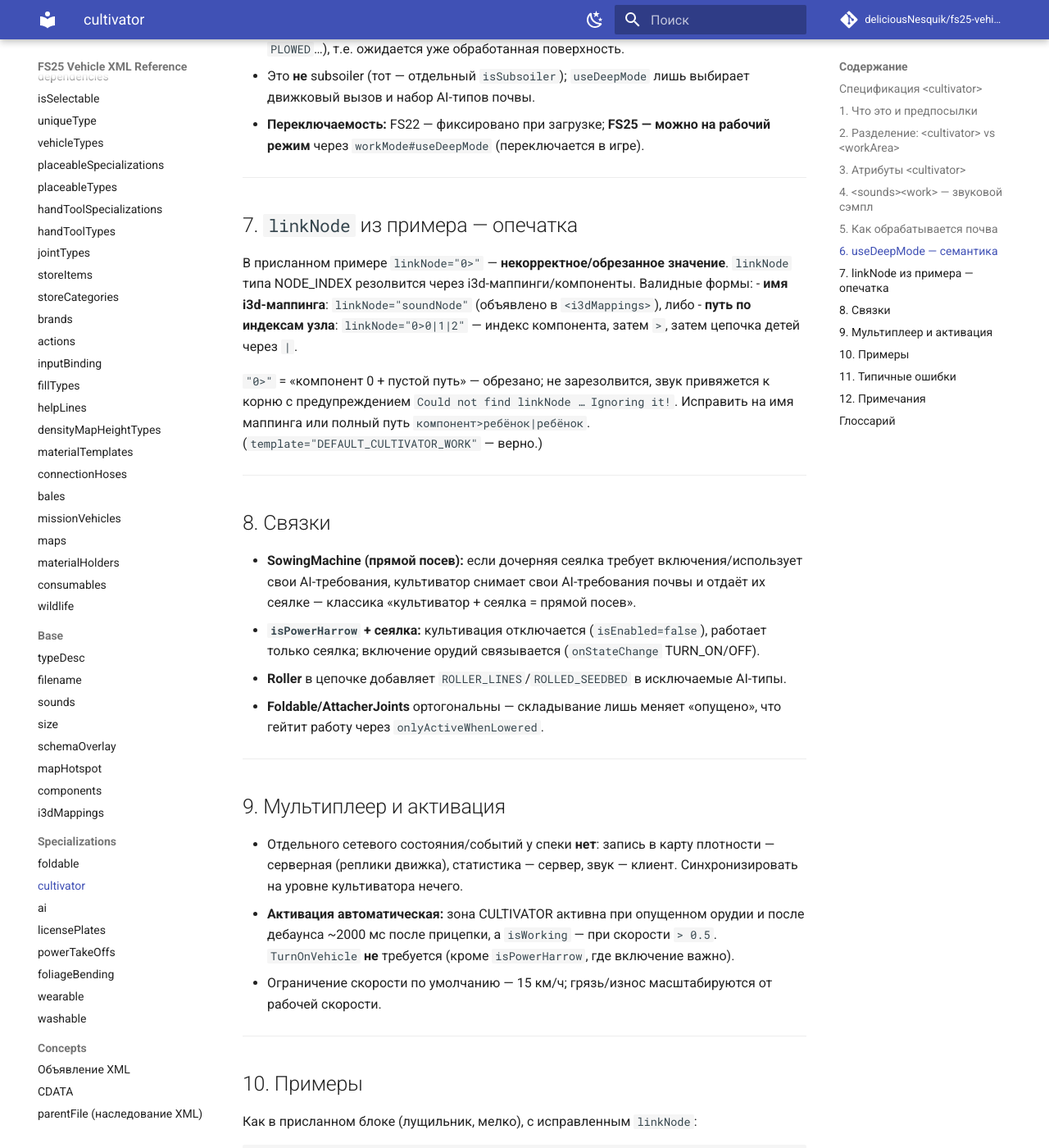
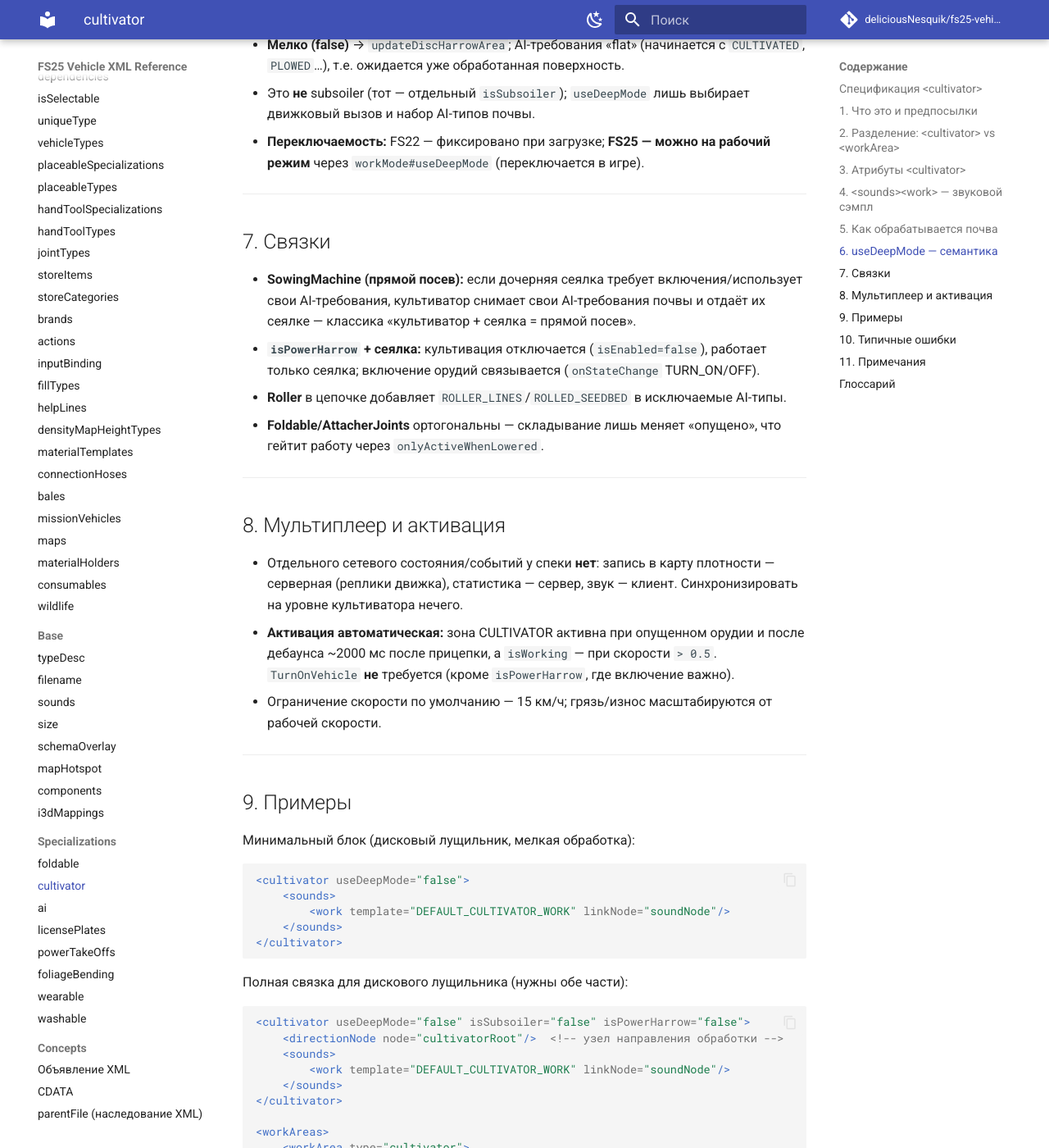
Before and after one commit to deliciousNesquik/fs25-vehicle-xml-reference, an MkDocs documentation site: the page built from docs/specializations/cultivator.md, in a window 1280 px wide and 1400 px high, scrolled down 3640 px. Shown: the whole window at 82% size. Built offline with MkDocs 1.6.1 and Material for MkDocs 9.7.7, drawn with Linux system fonts in a browser that asks for light colours; comment, search, counter and statistics services are not loaded; some of the changed text lies outside the part shown.

Commit message:
docs: cultivator/parentFile — present authoritative form, drop critique of pasted example

````diff
--- a/docs/specializations/cultivator.md
+++ b/docs/specializations/cultivator.md
@@ -64,7 +64,7 @@
 | Атрибут | Тип | По умолчанию | Описание |
 |---|---|---|---|
 | `template` | STRING[^string] | — | Имя шаблона из `$data/sounds/soundTemplates.xml` (напр. `DEFAULT_CULTIVATOR_WORK`) — даёт файл и все параметры; далее переопределяют только нужное. |
-| `linkNode` | NODE | компонент/корень | Узел i3d, к которому привязан 3D-звук (позиция источника). Не резолвится → откат к корню + предупреждение. |
+| `linkNode` | NODE | компонент/корень | Узел i3d — привязка 3D-звука (позиция источника). Значение: имя i3d-маппинга или путь `компонент>ребёнок|ребёнок`; если не резолвится — откат к корню. |
 | `linkNodeOffset` | VEC3 | — | Смещение источника от `linkNode`. |
 | `file` | STRING | из шаблона | Путь WAV/OGG (обычно из шаблона). |
 | `innerRadius` / `outerRadius` | FLOAT[^float] | `5` / `80` | Радиус полной громкости / затухания. |
@@ -112,21 +112,7 @@
 
 ---
 
-## 7. `linkNode` из примера — опечатка
-
-В присланном примере `linkNode="0>"` — **некорректное/обрезанное значение**. `linkNode` типа NODE_INDEX
-резолвится через i3d-маппинги/компоненты. Валидные формы:
-- **имя i3d-маппинга**: `linkNode="soundNode"` (объявлено в `<i3dMappings>`), либо
-- **путь по индексам узла**: `linkNode="0>0|1|2"` — индекс компонента, затем `>`, затем цепочка детей
-  через `|`.
-
-`"0>"` = «компонент 0 + пустой путь» — обрезано; не зарезолвится, звук привяжется к корню с
-предупреждением `Could not find linkNode … Ignoring it!`. Исправить на имя маппинга или полный путь
-`компонент>ребёнок|ребёнок`. (`template="DEFAULT_CULTIVATOR_WORK"` — верно.)
-
----
-
-## 8. Связки
+## 7. Связки
 
 - **SowingMachine (прямой посев):** если дочерняя сеялка требует включения/использует свои AI-требования,
   культиватор снимает свои AI-требования почвы и отдаёт их сеялке — классика «культиватор + сеялка =
@@ -150,9 +136,9 @@
 
 ---
 
-## 10. Примеры
+## 9. Примеры
 
-Как в присланном блоке (лущильник, мелко), с исправленным `linkNode`:
+Минимальный блок (дисковый лущильник, мелкая обработка):
 
 ```xml
 <cultivator useDeepMode="false">
@@ -166,7 +152,7 @@
 
 ```xml
 <cultivator useDeepMode="false" isSubsoiler="false" isPowerHarrow="false">
-    <directionNode node="0>"/>              <!-- узел направления обработки -->
+    <directionNode node="cultivatorRoot"/>  <!-- узел направления обработки -->
     <sounds>
         <work template="DEFAULT_CULTIVATOR_WORK" linkNode="soundNode"/>
     </sounds>
@@ -182,10 +168,10 @@
 
 ---
 
-## 11. Типичные ошибки
+## 10. Типичные ошибки
 
 - **Нет спеки/блока `<workAreas>`** — `<cultivator>` без рабочих зон почву не трогает (геометрия — там).
-- **Обрезанный/неверный `linkNode`** (как `"0>"`) — звук не привяжется к нужному узлу (откат к корню).
+- **Неверный `linkNode`** (не имя i3d-маппинга и не валидный путь узла) — звук привяжется к корню вместо нужного узла.
 - **Ожидание пахоты** — культиватор создаёт культивацию/семенное ложе, не `PLOWED`.
 - **Путаница `useDeepMode` и `isSubsoiler`** — это разные вещи: режим почвы vs глубокое рыхление.
 - **Нет узла грунт-референса** — спека предупреждает при отсутствии `groundReferenceNode(1)`.
@@ -194,7 +180,7 @@
 
 ---
 
-## 12. Примечания
+## 11. Примечания
 
 - `<cultivator>` = что/режим/звук; `<workArea type="cultivator">` = где. Нужны оба.
 - `useDeepMode=false` = дисковая борона/лущильник (`updateDiscHarrowArea`); `true` = культиватор
````
Also changed, not shown: other parts of docs/specializations/cultivator.md (+1 -1 lines), docs/concepts/parent-file.md (+2 -2 lines).
